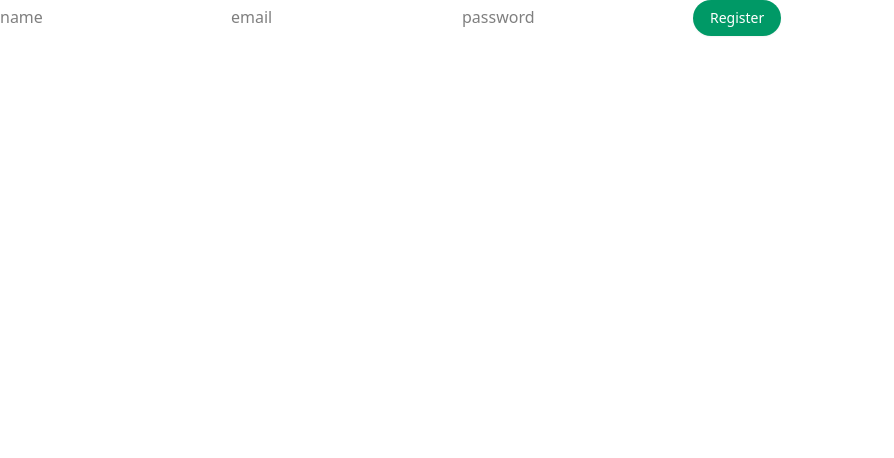
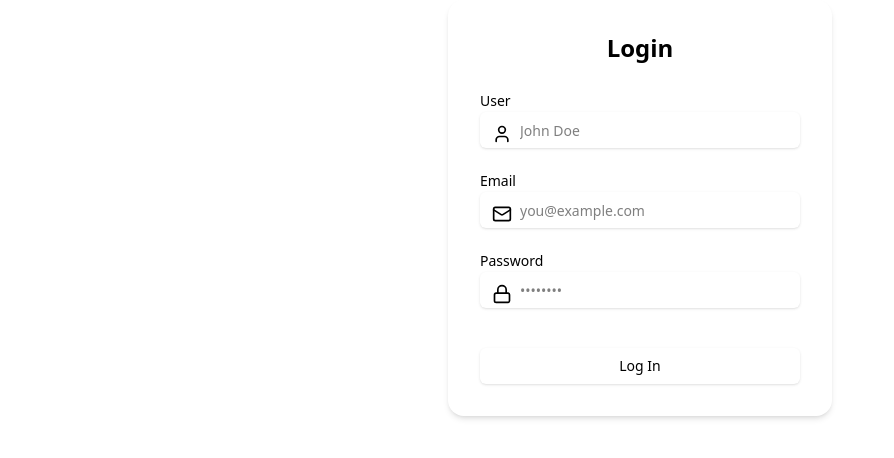
Before and after one commit to thanatP-Bz/mern-auth-frontend, a React (Vite) app in the folder frontend/: page /register in a window 1280 px wide. Shown: the top 458 px of the page, without its empty margins (0-894 px from the left). Built offline with nearby package versions, Linux system fonts and the light colour scheme.

Commit message:
addedFormUI

```diff
--- a/frontend/package.json
+++ b/frontend/package.json
@@ -11,6 +11,7 @@
   },
   "dependencies": {
     "@material-tailwind/react": "^2.1.10",
+    "@radix-ui/react-label": "^2.1.8",
     "@radix-ui/react-navigation-menu": "^1.2.14",
     "@radix-ui/react-slot": "^1.2.4",
     "@radix-ui/react-tabs": "^1.1.13",
--- /dev/null
+++ b/frontend/src/components/ui/icons/flat-ui-lock.tsx
@@ -0,0 +1,31 @@
+import * as React from "react";
+
+export function LockIcon({
+  size = 24,
+  color = "currentColor",
+  strokeWidth = 2,
+  className,
+  ...props
+}: React.SVGProps<SVGSVGElement> & {
+  size?: number;
+  color?: string;
+  strokeWidth?: number;
+}) {
+  return (
+    <svg
+      xmlns="http://www.w3.org/2000/svg"
+      width={size}
+      height={size}
+      viewBox="0 0 24 24"
+      fill="none"
+      stroke={color}
+      strokeWidth={strokeWidth}
+      strokeLinecap="round"
+      strokeLinejoin="round"
+      className={className}
+      {...props}
+    >
+      <path d="M4 39.997h80a4 4 0 0 1 4 4v52a4 4 0 0 1-4 4H4a4 4 0 0 1-4-4v-52a4 4 0 0 1 4-4"/><path d="M4 35.997h80a4 4 0 0 1 4 4v5a4 4 0 0 1-4 4H4a4 4 0 0 1-4-4v-5a4 4 0 0 1 4-4"/><path d="M73 38.997c-4.418 0-8 1.567-8 3.5s3.582 3.5 8 3.5s8-1.567 8-3.5s-3.582-3.5-8-3.5m-58 0c-4.418 0-8 1.567-8 3.5s3.582 3.5 8 3.5s8-1.567 8-3.5s-3.582-3.5-8-3.5"/><path d="M44 0C24.701 0 9 14.709 9 34.019v7.978c0 .553 2.687 2 6 2s6-1.447 6-2l-.021-.071v-7.907c0-12.701 10.327-22.034 23.021-22.034c12.693 0 23.021 9.333 23.021 22.034v7.907l-.021.071c0 .553 2.688 2 6 2s6-1.447 6-2v-7.978C79 14.709 63.299 0 44 0"/><path d="M44 5.999c-15.99 0-29 13.091-29 29.183v8.815c3.313 0 6-1.447 6-2l-.021-.071v-7.907c0-12.701 10.327-22.034 23.021-22.034c12.693 0 23.021 9.333 23.021 22.034v7.907l-.021.071c0 .553 2.688 2 6 2v-8.815C73 19.091 59.99 5.999 44 5.999"/><path d="M0 95.998a4 4 0 0 0 4 4h80a4 4 0 0 0 4-4v-3H0z"/><path d="M4 48.997a3.99 3.99 0 0 1-3.858-3H0v50a4 4 0 0 0 4 4h40v-51z"/><path d="M0 92.998v3a4 4 0 0 0 4 4h40v-7z"/>
+    </svg>
+  );
+}
--- /dev/null
+++ b/frontend/src/components/ui/input.tsx
@@ -0,0 +1,22 @@
+import * as React from "react"
+
+import { cn } from "@/lib/utils"
+
+const Input = React.forwardRef<HTMLInputElement, React.ComponentProps<"input">>(
+  ({ className, type, ...props }, ref) => {
+    return (
+      <input
+        type={type}
+        className={cn(
+          "flex h-9 w-full rounded-md border border-input bg-transparent px-3 py-1 text-base shadow-sm transition-colors file:border-0 file:bg-transparent file:text-sm file:font-medium file:text-foreground placeholder:text-muted-foreground focus-visible:outline-none focus-visible:ring-1 focus-visible:ring-ring disabled:cursor-not-allowed disabled:opacity-50 md:text-sm",
+          className
+        )}
+        ref={ref}
+        {...props}
+      />
+    )
+  }
+)
+Input.displayName = "Input"
+
+export { Input }
--- /dev/null
+++ b/frontend/src/components/ui/label.tsx
@@ -0,0 +1,24 @@
+import * as React from "react"
+import * as LabelPrimitive from "@radix-ui/react-label"
+import { cva, type VariantProps } from "class-variance-authority"
+
+import { cn } from "@/lib/utils"
+
+const labelVariants = cva(
+  "text-sm font-medium leading-none peer-disabled:cursor-not-allowed peer-disabled:opacity-70"
+)
+
+const Label = React.forwardRef<
+  React.ElementRef<typeof LabelPrimitive.Root>,
+  React.ComponentPropsWithoutRef<typeof LabelPrimitive.Root> &
+    VariantProps<typeof labelVariants>
+>(({ className, ...props }, ref) => (
+  <LabelPrimitive.Root
+    ref={ref}
+    className={cn(labelVariants(), className)}
+    {...props}
+  />
+))
+Label.displayName = LabelPrimitive.Root.displayName
+
+export { Label }
--- a/frontend/src/pages/Auth.tsx
+++ b/frontend/src/pages/Auth.tsx
@@ -4,6 +4,7 @@ import Register from "./Register";
 
 const Auth = () => {
   return (
+    <div>
       <div className="max-w-md mx-auto p-6">
         <Tabs defaultValue="login" className="w-full">
           <TabsList className="w-full">
@@ -24,6 +25,7 @@ const Auth = () => {
           </TabsContent>
         </Tabs>
       </div>
+    </div>
   );
 };
 
--- a/frontend/src/pages/Login.tsx
+++ b/frontend/src/pages/Login.tsx
@@ -5,6 +5,9 @@ import { loginUser } from "../api/loginApi";
 import { useAuthContext } from "../hooks/useAuthContext";
 import { Button } from "@/components/ui/button";
 import { toast } from "sonner";
+import { Input } from "@/components/ui/input";
+import { Label } from "@/components/ui/label";
+import { Lock, Mail } from "lucide-react";
 import { BadgeCheck, BadgeAlert } from "lucide-react";
 
 const Login = () => {
@@ -54,30 +57,45 @@ const Login = () => {
   };
 
   return (
-    <form onSubmit={handleSubmit}>
-      <input
+    <div className="w-full max-w-sm mx-auto p-8 bg-card rounded-2xl shadow-md">
+      <h2 className="text-2xl font-semibold text-center mb-6">Login</h2>
+
+      <form onSubmit={handleSubmit} className="space-y-5">
+        <div className="space-y-2">
+          <Label>Email</Label>
+          <div className="relative">
+            <Mail className="absolute left-3 top-3 h-5 w-5 text-muted-foreground" />
+            <Input
+              className="pl-10  border-none"
               type="email"
               name="email"
               value={form.email}
-        placeholder="email"
               onChange={handleChange}
+              placeholder="you@example.com"
             />
+          </div>
+        </div>
 
-      <input
+        <div className="space-y-2">
+          <Label>Password</Label>
+          <div className="relative">
+            <Lock className="absolute left-3 top-3 h-5 w-5 text-muted-foreground" />
+            <Input
+              className="pl-10  border-none"
               type="password"
               name="password"
               value={form.password}
-        placeholder="password"
               onChange={handleChange}
+              placeholder="••••••••"
             />
+          </div>
+        </div>
 
-      <Button
-        type="submit"
-        className="text-white bg-emerald-600 box-border border border-transparent hover:bg-warning-strong focus:ring-4 focus:ring-warning-medium shadow-xs font-medium leading-5 rounded-full text-sm px-4 py-2.5 focus:outline-none cursor-pointer"
-      >
+        <Button type="submit" className="mt-5 w-full cursor-pointer">
           Log In
         </Button>
       </form>
+    </div>
   );
 };
 
--- a/frontend/src/pages/Register.tsx
+++ b/frontend/src/pages/Register.tsx
@@ -5,6 +5,9 @@ import { useAuthContext } from "../hooks/useAuthContext";
 import { toast } from "sonner";
 import { Button } from "@/components/ui/button";
 import { BadgeCheck, BadgeAlert } from "lucide-react";
+import { Input } from "@/components/ui/input";
+import { Label } from "@/components/ui/label";
+import { User, Lock, Mail } from "lucide-react";
 
 const Register = () => {
   const { dispatch } = useAuthContext();
@@ -55,41 +58,59 @@ const Register = () => {
   };
 
   return (
-    <form onSubmit={handleSubmit}>
-      <input
+    <div className="w-full max-w-sm mx-auto p-8 bg-card rounded-2xl shadow-md ">
+      <h2 className="text-2xl font-semibold text-center mb-6">Login</h2>
+
+      <form onSubmit={handleSubmit} className="space-y-5">
+        <div className="space-y-2">
+          <Label>User</Label>
+          <div className="relative">
+            <User className="absolute left-3 top-3 h-5 w-5 text-muted-foreground" />
+            <Input
+              className="pl-10  border-none"
               type="name"
               name="name"
               value={form.name}
-        placeholder="name"
               onChange={handleChange}
-        required
+              placeholder="John Doe"
             />
-
-      <input
+          </div>
+        </div>
+        <div className="space-y-2">
+          <Label>Email</Label>
+          <div className="relative">
+            <Mail className="absolute left-3 top-3 h-5 w-5 text-muted-foreground" />
+            <Input
+              className="pl-10  border-none"
               type="email"
               name="email"
               value={form.email}
-        placeholder="email"
               onChange={handleChange}
-        required
+              placeholder="you@example.com"
             />
+          </div>
+        </div>
 
-      <input
+        <div className="space-y-2">
+          <Label>Password</Label>
+          <div className="relative">
+            <Lock className="absolute left-3 top-3 h-5 w-5 text-muted-foreground" />
+            <Input
+              className="pl-10  border-none"
               type="password"
               name="password"
               value={form.password}
-        placeholder="password"
               onChange={handleChange}
-        required
+              placeholder="••••••••"
             />
+          </div>
+        </div>
 
-      <Button
-        type="submit"
-        className="text-white bg-emerald-600 box-border border border-transparent hover:bg-warning-strong focus:ring-4 focus:ring-warning-medium shadow-xs font-medium leading-5 rounded-full text-sm px-4 py-2.5 focus:outline-none cursor-pointer"
-      >
-        Register
+        <Button type="submit" className="mt-5 w-full cursor-pointer">
+          Log In
         </Button>
       </form>
+    </div>
   );
 };
 
```
Also changed, not shown: 1 other file (tests, documents, lock files or other folders). Lines whose indentation alone changed are shown as unchanged.
